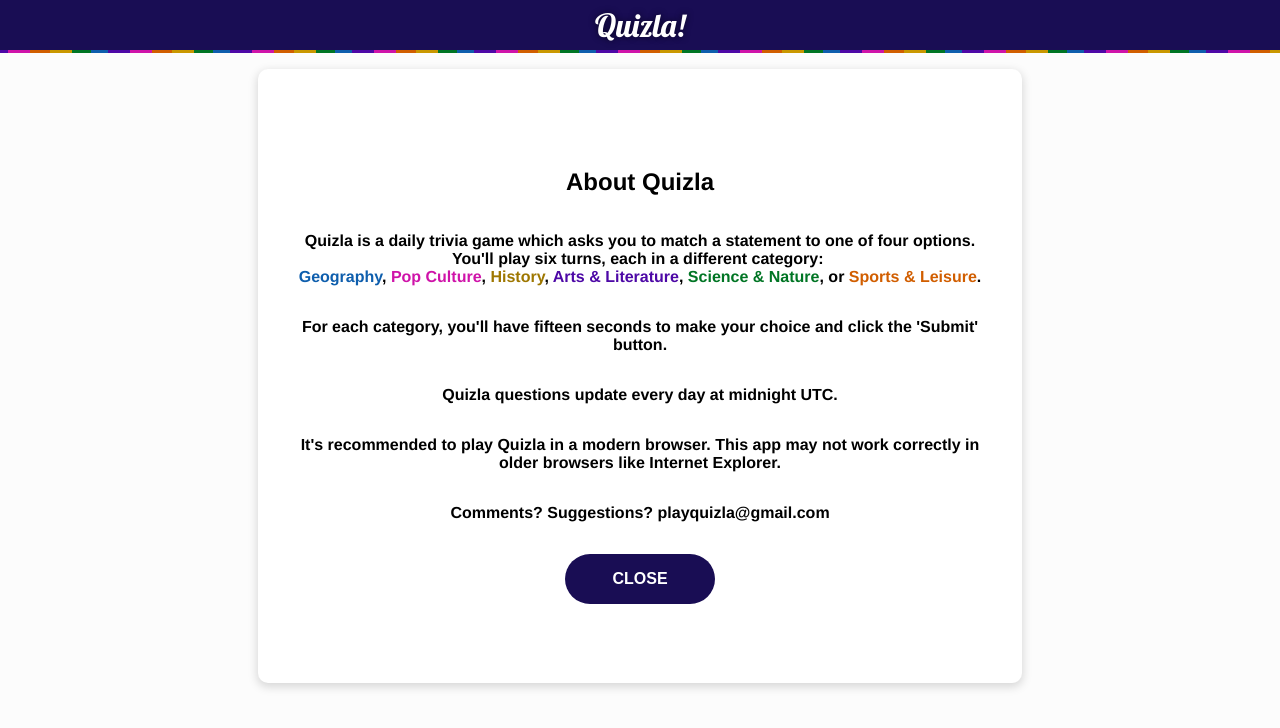
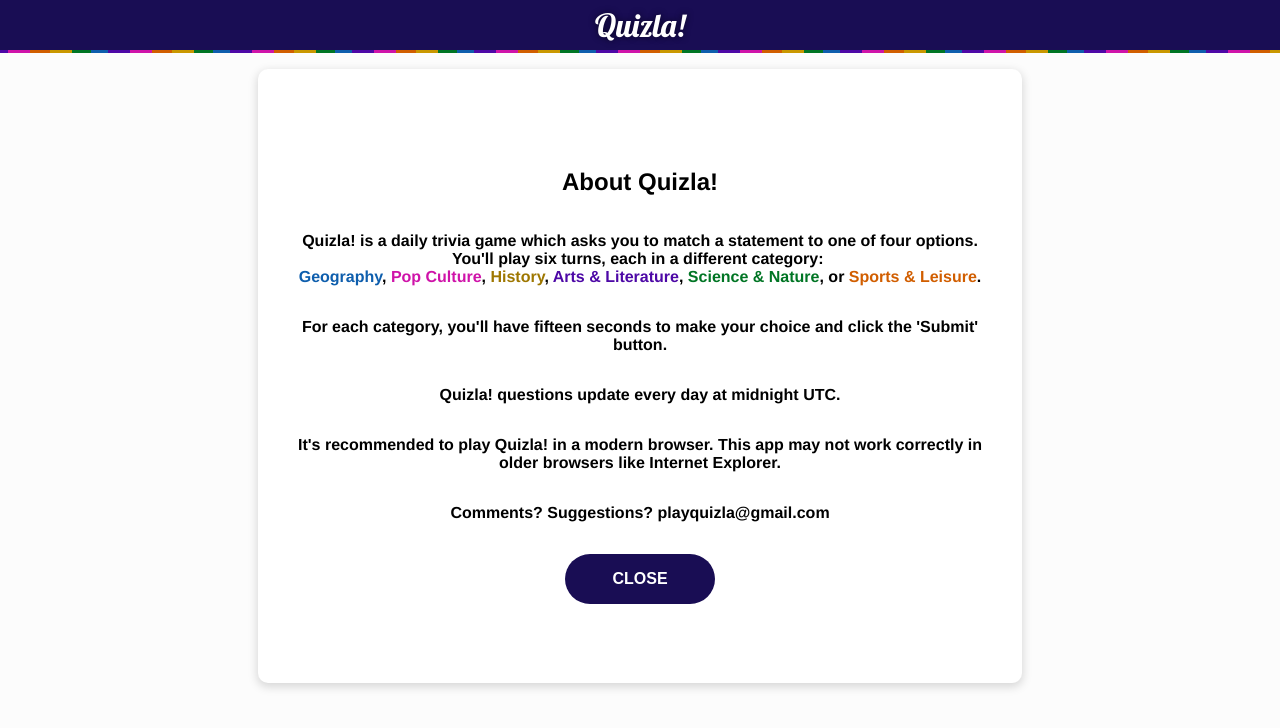
Before and after one commit to RyanNeilson/quizla, a React (Create React App) app in the folder client/: page / in a window 1280 px wide. Both pictures are taken after a click on the button "ABOUT". Shown: the top 728 px of the page. Built offline with nearby package versions, Linux system fonts and the light colour scheme; no server answers.

Commit message:
update game name in some content

```diff
--- a/client/src/components/EndView.js
+++ b/client/src/components/EndView.js
@@ -25,7 +25,7 @@ export default function EndView(props) {
         {score === "6/6" ? "Perfect score! " : "Your score: "} {score}
       </h1>
       <div id="currentStats" style={{ display: "none" }}>
-        Quizla Score: {score}
+        Quizla! Score: {score}
         <br></br>
         Geography: {currentStats.geography === 1 ? "✅" : "❌"}
         <br></br>
--- a/client/src/components/StartView.js
+++ b/client/src/components/StartView.js
@@ -46,9 +46,9 @@ export default function StartView(props) {
       <h1 className="app-card__title welcome-title">Quizla!</h1>
       <span className="app-card__subtitle">A daily trivia game</span>
       <div id="aboutSection" className="app-card__about">
-        <h2>About Quizla</h2>
+        <h2>About Quizla!</h2>
         <p>
-          Quizla is a daily trivia game which asks you to match a statement to
+          Quizla! is a daily trivia game which asks you to match a statement to
           one of four options. You'll play six turns, each in a different
           category:&nbsp;<br></br>
           <span style={{ color: "#0e5ead" }}>Geography</span>,{" "}
@@ -62,9 +62,9 @@ export default function StartView(props) {
           For each category, you'll have fifteen seconds to make your choice and
           click the 'Submit' button.
         </p>
-        <p>Quizla questions update every day at midnight UTC.</p>
+        <p>Quizla! questions update every day at midnight UTC.</p>
         <p>
-          It's recommended to play Quizla in a modern browser. This app may not
+          It's recommended to play Quizla! in a modern browser. This app may not
           work correctly in older browsers like Internet Explorer.
         </p>
         <p>Comments? Suggestions? playquizla@gmail.com</p>
```
Also changed, not shown: 7 other files (tests, documents, lock files or other folders).
